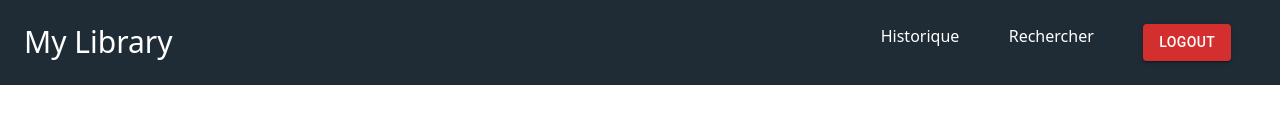
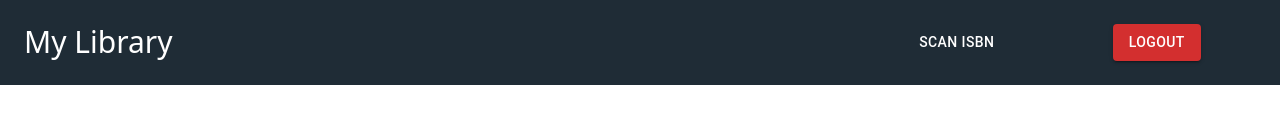
Before and after one commit to jp-roisin/library_front, a React (Create React App) app: page / in a window 1280 px wide. Shown: the top 131 px of the page. Built offline with nearby package versions, Linux system fonts and the light colour scheme; no server answers.

Commit message:
Console error handeled and setup ScanModal

```diff
--- a/src/components/auth/Register.js
+++ b/src/components/auth/Register.js
@@ -46,8 +46,8 @@ export const Register = ({ onRegister, children }) => {
           />
           <TextField
             id="pw"
+            fullwidth
             name="pw"
-            fullwidth
             variant="standard"
             placeholder="Password"
             type="password"
--- a/src/components/layout/sementics/Header.js
+++ b/src/components/layout/sementics/Header.js
@@ -1,14 +1,25 @@
 import { Button } from "@mui/material";
+import { useState } from "react";
+import { Modal } from "../../ui/Modal";
 
 export const Header = ({ logout }) => {
+  const [scanModalIsOpen, setScanModalIsOpen] = useState(false);
+
   return (
     <>
       <header className="py-6 flex justify-between bg-primary text-white">
         <h1 className="text-3xl ml-6">My Library</h1>
         <nav className="w-[400px] mr-6">
           <ul className="flex justify-around">
-            <li>Historique</li>
-            <li>Rechercher</li>
+            <li>
+              <Button
+                variant="text"
+                color="inherit"
+                onClick={() => setScanModalIsOpen(true)}
+              >
+                Scan isbn
+              </Button>
+            </li>
             <li>
               <Button variant="contained" color="error" onClick={logout}>
                 Logout
@@ -17,6 +28,20 @@ export const Header = ({ logout }) => {
           </ul>
         </nav>
       </header>
+      <>
+        {scanModalIsOpen && (
+          <Modal onCloseModal={() => setScanModalIsOpen(false)}>
+          <div className="m-6">
+            <p>
+              Lorem ipsum, dolor sit amet consectetur adipisicing elit. Vel esse
+              nulla possimus sed molestias omnis quos excepturi, totam
+              aspernatur officiis vitae. Modi cum atque impedit delectus
+              corporis praesentium tempore tenetur?
+            </p>
+          </div>
+          </Modal>
+        )}
+      </>
     </>
   );
 };
--- a/src/components/library/BookInfo.js
+++ b/src/components/library/BookInfo.js
@@ -23,7 +23,6 @@ const parseJwt = (token) => {
 };
 
 export const BookInfo = ({ book, onRefetch }) => {
-  // RENT BOOK
   const onBookRent = (bookId) => {
     const tokenData = parseJwt(localStorage.getItem("token"));
     const data = { id: bookId, user: { id: tokenData.id } };
@@ -70,7 +69,7 @@ export const BookInfo = ({ book, onRefetch }) => {
             color="success"
             onClick={() => onBookRent(book.id)}
           >
-            Louer (4,99 €/semaine)
+            Louer (0,99 €/2semaines)
           </Button>
         ) : (
           <Button
@@ -79,7 +78,7 @@ export const BookInfo = ({ book, onRefetch }) => {
             color="success"
             onClick={() => onBookRent(book.id)}
           >
-            Louer (4,99 €/semaine)
+            Louer (0,99 €/2semaines)
           </Button>
         )}
       </div>
--- a/src/components/library/ListBooks.js
+++ b/src/components/library/ListBooks.js
@@ -16,11 +16,7 @@ export const ListBooks = () => {
   const [modalIsOpen, setModalIsOpen] = useState(false);
   const [selectedBook, setSelectedBook] = useState();
   const [bookList, setBookList] = useState({ initial: [], curent: [] });
-  const [refetchOnRent, setRefetchOnRent] = useState(false)
-
-  const modalHandler = () => {
-    setModalIsOpen((prevValue) => !prevValue);
-  };
+  const [refetchOnRent, setRefetchOnRent] = useState(false);
 
   const onSearch = (input) => {
     setBookList({
@@ -53,7 +49,7 @@ export const ListBooks = () => {
         a.title < b.title ? -1 : a.title > b.title ? +1 : 0
       );
       setBookList({ initial: filterdResponse, curent: filterdResponse });
-      console.log("just fetched all books")
+      console.log("just fetched all books");
     });
   }, [refetchOnRent]);
 
@@ -61,8 +57,11 @@ export const ListBooks = () => {
     <>
       <>
         {modalIsOpen && (
-          <Modal onCloseModal={modalHandler}>
-            <BookInfo book={{ ...selectedBook }} onRefetch={() => setRefetchOnRent(prev => !prev)} />
+          <Modal onCloseModal={() => setModalIsOpen(false)}>
+            <BookInfo
+              book={{ ...selectedBook }}
+              onRefetch={() => setRefetchOnRent((prev) => !prev)}
+            />
           </Modal>
         )}
       </>
@@ -70,7 +69,7 @@ export const ListBooks = () => {
         <div className="w-[300px]">
           <TextField
             name="filter"
-            fullWidth
+            fullwidth
             label="Search"
             onChange={onSearch}
           />
@@ -89,7 +88,6 @@ export const ListBooks = () => {
           <TableBody>
             {bookList.length !== 0 &&
               bookList.curent.map((item) => (
-                <>
                 <TableRow
                   key={item.id}
                   sx={{
@@ -116,7 +114,6 @@ export const ListBooks = () => {
                     )}
                   </TableCell>
                 </TableRow>
-                </>
               ))}
           </TableBody>
         </Table>
```
Lines whose indentation alone changed are shown as unchanged.
